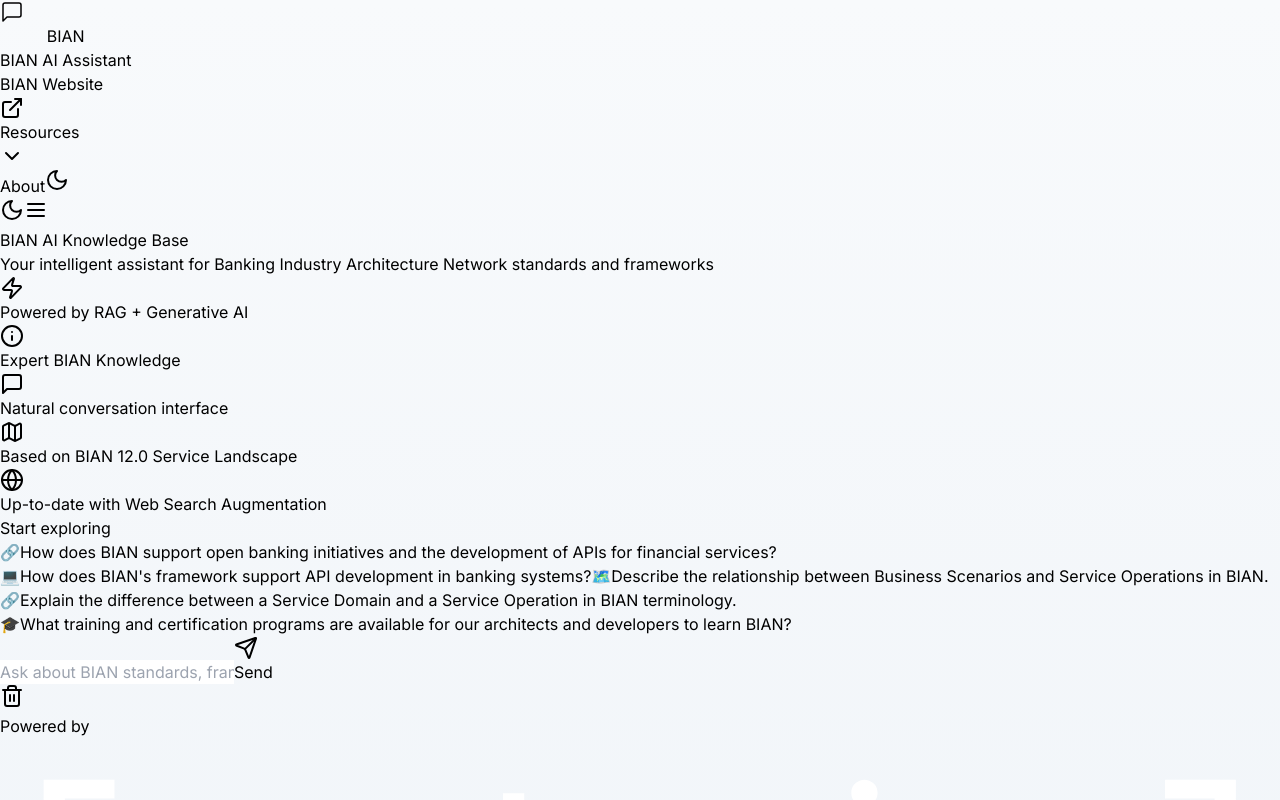
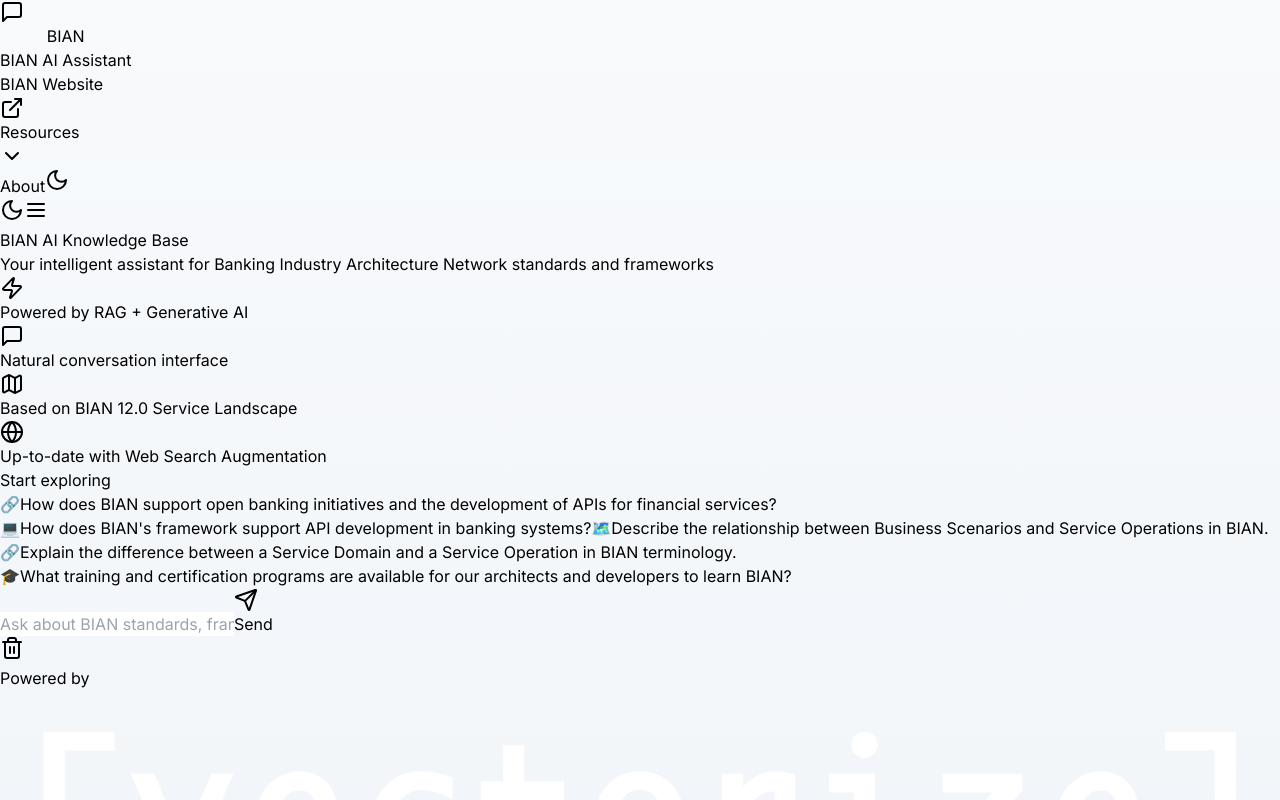
Before and after one commit to sztimhdd/AI_BIAN, a Next.js app in the folder chatbot/: page / in a window 1280 px wide. Shown: the top 800 px of the page. Built offline with nearby package versions, Linux system fonts and the light colour scheme.

Commit message:
fix icon

```diff
--- a/chatbot/src/app/page.tsx
+++ b/chatbot/src/app/page.tsx
@@ -361,9 +361,9 @@
                   onClick={resetToHome}
                   className="flex items-center gap-2 hover:opacity-80 transition-opacity focus:outline-none"
                 >
-                  <div className="relative bg-blue-600 text-white rounded-lg flex items-center justify-center w-10 h-10">
-                    <MessageSquare className="w-7 h-7 opacity-80" strokeWidth={1.5} />
-                    <span className="absolute inset-0 flex items-center justify-center font-bold text-xs leading-none tracking-tighter pb-0.5">BIAN</span>
+                  <div className="bg-blue-600 text-white rounded-lg flex flex-col items-center justify-center p-2 w-12 h-12">
+                    <MessageSquare className="w-5 h-5 mb-0.5" strokeWidth={2} />
+                    <span className="font-bold text-[0.6rem] leading-none tracking-tight">BIAN</span>
                   </div>
                   <span className="font-semibold text-xl">BIAN <span className="text-blue-600">AI</span> Assistant</span>
                 </button>
@@ -528,10 +528,6 @@
                   <div className="flex items-center gap-2 px-4 py-2 rounded-full bg-white/10 backdrop-blur-sm text-white border border-white/20">
                     <Zap className="w-4 h-4" />
                     <span>Powered by RAG + Generative AI</span>
-                  </div>
-                  <div className="flex items-center gap-2 px-4 py-2 rounded-full bg-white/10 backdrop-blur-sm text-white border border-white/20">
-                    <Info className="w-4 h-4" />
-                    <span>Expert BIAN Knowledge</span>
                   </div>
                   <div className="flex items-center gap-2 px-4 py-2 rounded-full bg-white/10 backdrop-blur-sm text-white border border-white/20">
                     <MessageSquare className="w-4 h-4" />
```
